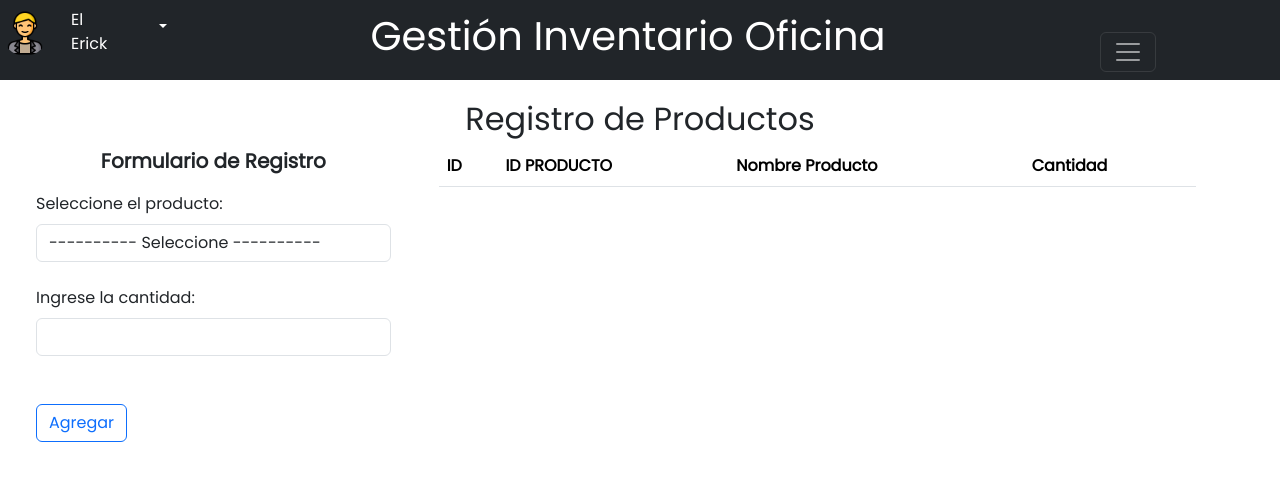
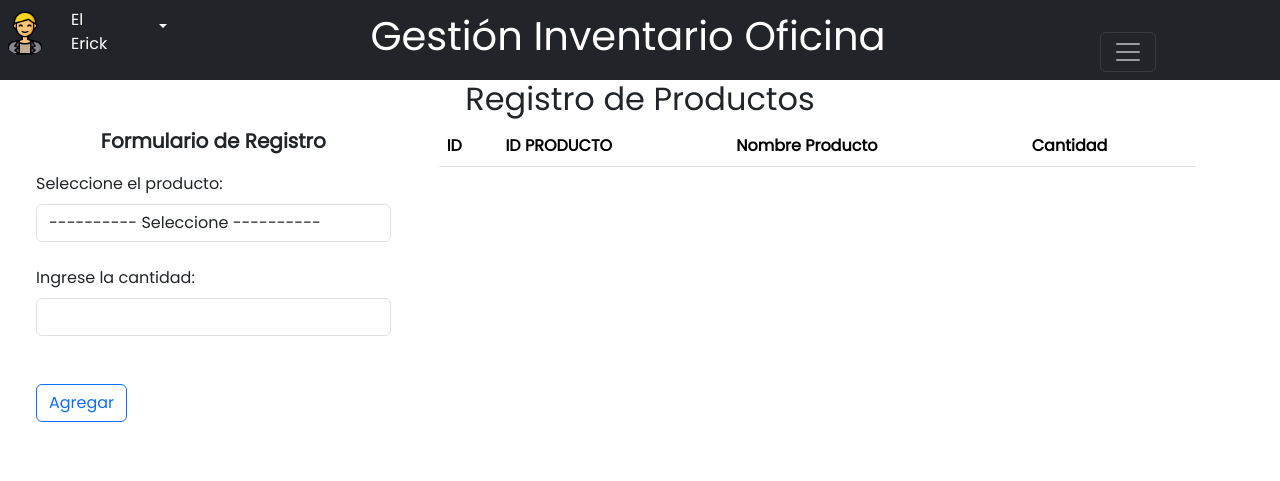
Before and after one commit to DarielGallegos/Gestion-Inventario-Oficina, a PHP site: page /views/regProdEntrada.php in a window 1280 px wide. Shown: the top 481 px of the page. Run offline with PHP 8.4, Linux system fonts and the light colour scheme; lists and menus that the app fills with data are empty.

Commit message:
Update index.css

```diff
--- a/css/index.css
+++ b/css/index.css
@@ -24,5 +24,5 @@
 }
 
 .mt-container{
-    margin-top: 100px;
+    margin-top: 80px;
 }
```
